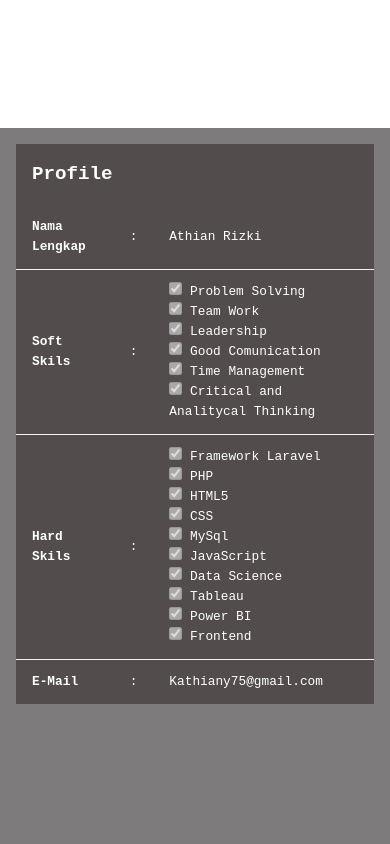
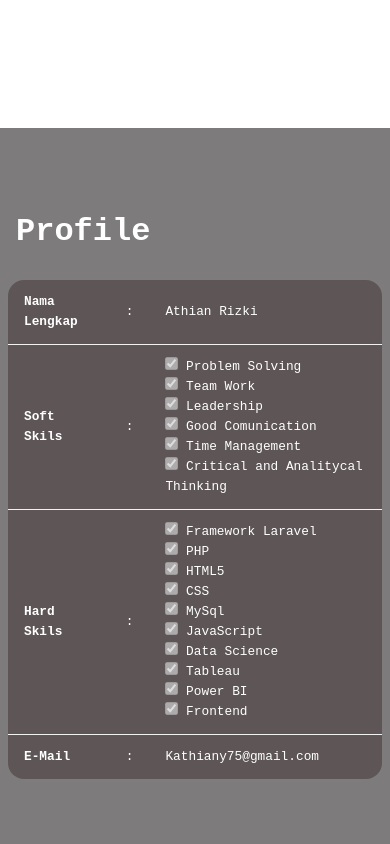
Before and after one commit to AthianR/AthianRizki, a website: page index.html in a window 390 px wide. Shown: the part 1560-2404 px from the top of the page. Drawn offline with nearby package versions, Linux system fonts and the light colour scheme.

Commit message:
tampilan

```diff
--- a/css/style.css
+++ b/css/style.css
@@ -99,27 +99,21 @@ section {
   display: flex;
   background-color: #201c1c94;
   height: 100vh;
-  padding: 4rem;
 }
 
 .card .bio .card-biodata {
-  background-color: #524c4c;
   display: flex;
+  position: relative;
   border: 100px;
-}
-
-.card .bio .card-biodata:hover {
-  background-color: hsl(var(--in));
-  transition: 500ms;
-  display: flex;
-  border: 100px;
-  transform: 500ms;
-  color: black;
-  font-weight: 700;
+  margin: 4rem;
 }
 
 .card .bio .card-biodata .body-content h1 {
   padding: 1rem;
+  display: flex;
+  justify-content: center;
+  text-align: center;
+  align-items: center;
 }
 
 .card .bio .card-biodata .body-content table {
@@ -648,25 +642,41 @@ footer .svg .grid a svg:hover {
   }
 
   .card .bio {
-    display: inline;
-    padding: 1rem;
-    background-color: #201c1c94;
+    display: flex;
   }
 
   .card .bio .card-biodata {
-    width: screen;
     display: flex;
-    background-color: #524c4c;
+    position: relative;
+    padding: 0;
+    margin: 0;
   }
 
-  .card .bio .card-biodata:hover {
-    background-color: hsl(var(--in));
-    transition: 500ms;
+  .crad .bio .card-biodata .body-content {
     display: flex;
-    border: 100px;
-    transform: 500ms;
-    color: black;
-    font-weight: 700;
+    flex-wrap: wrap;
+    position: relative;
+  }
+
+  .card .bio .card-biodata .body-content .judul {
+    display: flex;
+    position: relative;
+    margin-block-start: 4rem;
+  }
+
+  .card .bio .card-biodata .body-content .judul p {
+    font-size: 2rem;
+    color: white;
+    margin: 1rem;
+    font-weight: 800;
+  }
+
+  .card .bio .card-biodata .body-content .table-auto {
+    display: flex;
+    position: relative;
+    margin: 0.5rem;
+    background-color: rgba(70, 58, 58, 0.562);
+    border-radius: 1rem;
   }
 
   .card .bio .card-biodata .body-content .table-auto table {
--- a/index.html
+++ b/index.html
@@ -208,13 +208,12 @@
 
         <div class="bio" id="biodata">
           <div class="card-biodata">
-            <div class="body-content" style="display: flex; flex-wrap: wrap">
-              <h1>Profile</h1>
+            <div class="body-content">
+              <div class="judul">
+                <p>Profile</p>
+              </div>
               <div class="table-auto">
-                <table
-                  class="table"
-                  style="text-align: left; display: flex; flex-wrap: wrap"
-                >
+                <table class="table">
                   <tbody>
                     <tr>
                       <th>Nama Lengkap</th>
```
